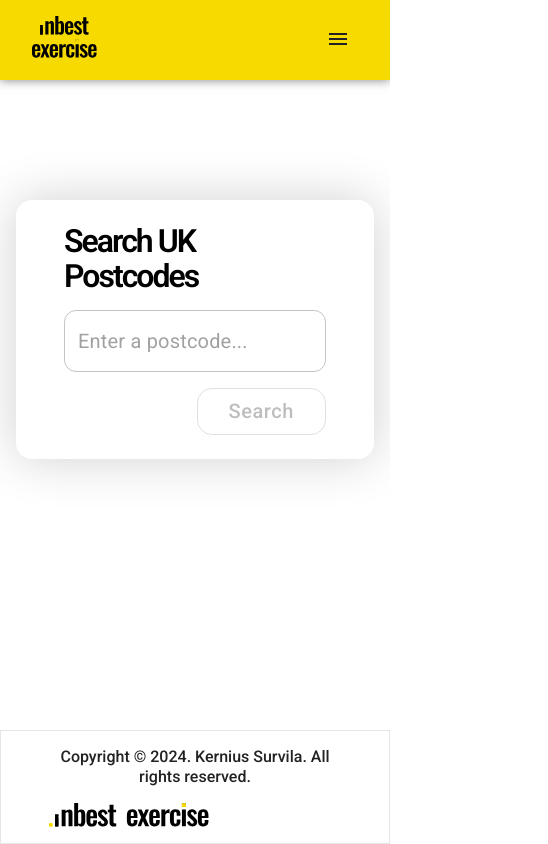
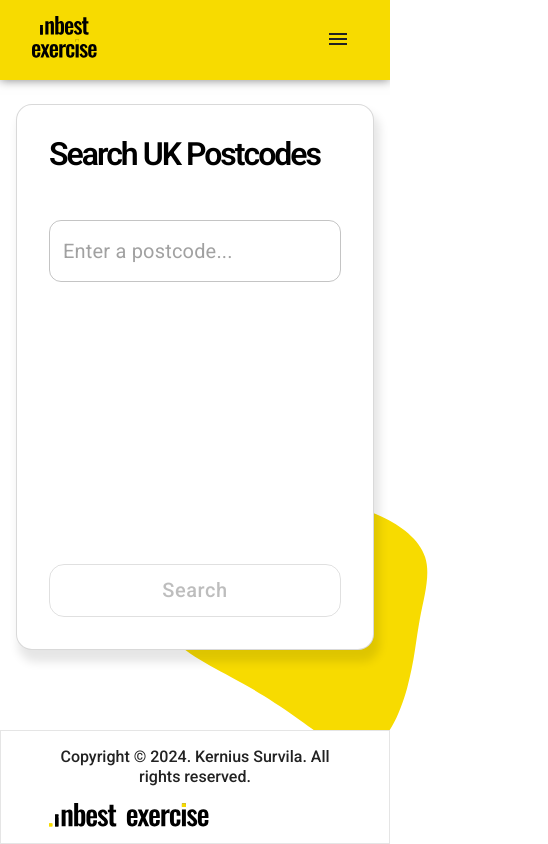
Before and after one commit to KerniusSur/Inbestai-Task, a React (Create React App) app: page / in a window 390 px wide. Shown: the whole page, 548 px wide, since content can reach past the window. Built offline with nearby package versions, Linux system fonts and the light colour scheme.

Commit message:
add responsive widget & update HomePage

```diff
--- /dev/null
+++ b/src/components/InbestBackgroundInteractiveWidget.tsx
@@ -0,0 +1,49 @@
+import { useEffect } from "react";
+import "../styles/WidgetStyles.css";
+import InbestWidgetIcon1 from "../assets/inbest-widget-1.svg";
+import InbestWidgetIcon2 from "../assets/inbest-widget-2.svg";
+
+interface InbestBackgroundInteractiveWidgetProps {
+  iconNumber?: number;
+}
+
+const InbestBackgroundInteractiveWidget = (
+  props: InbestBackgroundInteractiveWidgetProps
+) => {
+  const { iconNumber = 1 } = props;
+
+  useEffect(() => {
+    const root = document.getElementById("root") as HTMLElement;
+    window.addEventListener("mousemove", (e) => {
+      const x = e.clientX;
+      const y = e.clientY;
+      const width = window.innerWidth;
+      const height = window.innerHeight;
+
+      root.style.setProperty(
+        "--translateX",
+        -((x - width / 2) / width) * 30 + "px"
+      );
+      root.style.setProperty(
+        "--translateY",
+        -((y - height / 2) / height) * 30 + "px"
+      );
+    });
+
+    return () => {
+      window.removeEventListener("mousemove", () => {});
+    };
+  }, []);
+
+  return (
+    <div id="widget-container" className="widget-container">
+      <img
+        className="widget-icon"
+        src={(iconNumber === 1 ? InbestWidgetIcon1 : InbestWidgetIcon2) as any}
+        alt="Inbest Widget"
+      />
+    </div>
+  );
+};
+
+export default InbestBackgroundInteractiveWidget;
--- a/src/pages/HomePage.tsx
+++ b/src/pages/HomePage.tsx
@@ -1,18 +1,15 @@
-import { Box, Typography } from "@mui/material";
+import { Box, styled, Typography } from "@mui/material";
 import PostCodeContent from "models/postcode/PostCodeContent";
-import { ChangeEvent, useEffect, useRef, useState } from "react";
+import { ChangeEvent, useEffect, useState } from "react";
+import InbestBackgroundInteractiveWidget from "../components/InbestBackgroundInteractiveWidget";
 import InbestButton from "../components/InbestButton";
 import InbestInput from "../components/InbestInput";
-import InbestPostcodeTransitionGroup, {
-  InbestPostcodeCardTransitionGroup,
-} from "../components/InbestPostcodeTransitionGroup";
+import { InbestPostcodeCardTransitionGroup } from "../components/InbestPostcodeTransitionGroup";
 import { useAppSelector } from "../hooks/reduxHooks";
 import postcodes from "../store/postcodes";
 
 const HomePage = () => {
   const postCodeState = useAppSelector((state) => state.postcodes);
-  const inputContainerRef = useRef<HTMLDivElement>(null);
-
   const [postcode, setPostcode] = useState<string>("");
   const [postcodeList, setPostcodeList] = useState<PostCodeContent[]>(
     postCodeState.postcodes
@@ -31,37 +28,14 @@ const HomePage = () => {
     postcodes.lookup(postcode);
   };
 
-  const handleDelete = (postcode: PostCodeContent) => {
-    postcodes.remove(postcode);
-  };
-
   return (
-    <Box
-      style={{
-        display: "flex",
-        flexDirection: "column",
-        alignItems: "center",
-        width: "100%",
-        gap: "1rem",
-        marginTop: "6rem",
-        marginBottom: "104px",
+    <>
+      <HomePageContainer>
+        <HomePageSearchContainer
+          sx={{
+            flex: postcodeList.length > 0 ? 1 : 2,
+            transition: "flex .4s",
           }}
-    >
-      <Box
-        sx={{
-          display: "flex",
-          flexDirection: "column",
-          alignItems: "flex-end",
-          width: "100%",
-          padding: "1.5rem 3rem",
-          boxSizing: "border-box",
-          boxShadow: "0px 0px 50px 0px rgba(0, 0, 0, 0.19)",
-          borderRadius: "16px",
-          backgroundColor: "background.paper",
-          marginBottom: "4rem",
-          maxWidth: "1400px",
-        }}
-        ref={inputContainerRef}
         >
           <Typography
             sx={{
@@ -78,29 +52,53 @@ const HomePage = () => {
             fullWidth
             placeholder="Enter a postcode..."
             onChange={handleChange}
+            onEnterKeyPress={handleSearch}
           />
           <InbestButton
+            fullWidth
             disabled={postcode.length === 0}
             sx={{
-            marginTop: "1rem",
-            maxWidth: "200px",
+              marginTop: "auto",
             }}
-          fullWidth={false}
             variant="outlined"
             text="Search"
             onClick={() => {
               handleSearch();
             }}
           />
-      </Box>
-
-      {/* <InbestPostcodeTransitionGroup
-        postcodes={postcodeList}
-        handleDelete={handleDelete}
-      /> */}
+        </HomePageSearchContainer>
         <InbestPostcodeCardTransitionGroup postcodes={postcodeList} />
-    </Box>
+      </HomePageContainer>
+      <InbestBackgroundInteractiveWidget />
+    </>
   );
 };
 
+export const HomePageContainer = styled(Box)(({ theme }) => ({
+  display: "flex",
+  boxSizing: "border-box",
+  maxWidth: "1600px",
+  justifyContent: "space-between",
+  width: "100%",
+  gap: "4rem",
+  [theme.breakpoints.down("md")]: {
+    flexDirection: "column",
+    gap: "2rem",
+  },
+}));
+
+export const HomePageSearchContainer = styled(Box)({
+  display: "flex",
+  flexDirection: "column",
+  gap: "2rem",
+  width: "100%",
+  boxShadow: "4px 10px 10px 2px rgba(0, 0, 0, 0.1)",
+  border: "1px solid rgba(0, 0, 0, 0.15)",
+  borderRadius: "1rem",
+  padding: "2rem",
+  boxSizing: "border-box",
+  backgroundColor: "white",
+  height: "fit-content !important",
+});
+
 export default HomePage;
```
Lines whose indentation alone changed are shown as unchanged.
